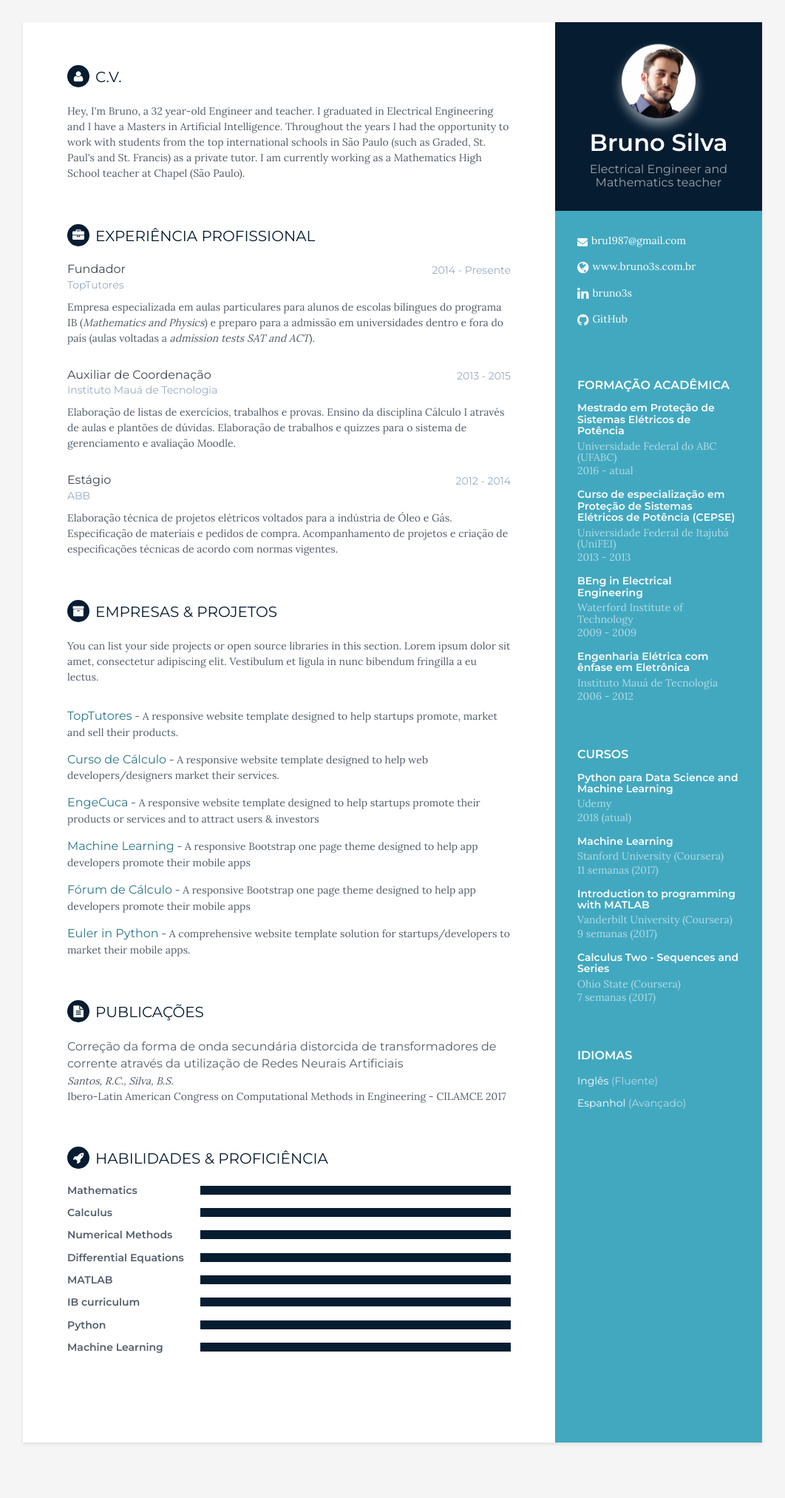
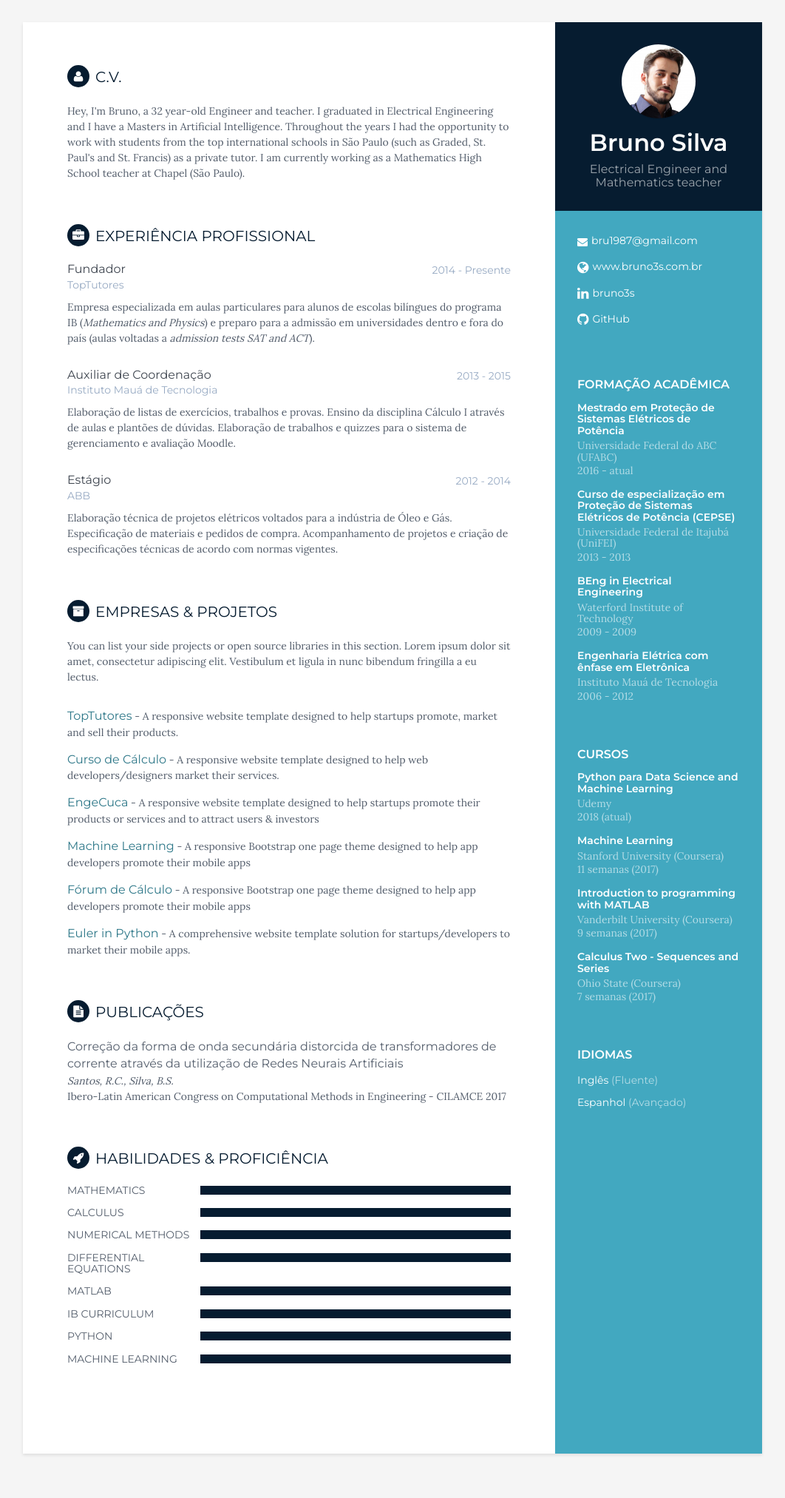
Before and after one commit to bru1987/bru1987.github.io, a Jekyll site: the page built from cv.html, in a window 1280 px wide. Shown: the whole page at 74% size, without its empty margins (109-1171 px from the left). Built offline with Jekyll 4.4.1, drawn with Linux system fonts in a browser that asks for light colours.

Commit message:
change contact-container font-family

```diff
--- a/assets/css/styles.css
+++ b/assets/css/styles.css
@@ -345,30 +345,16 @@ h2.section-title, h2.container-block-title, .meta, h1.name, h3.tagline {
           animation: full-circle .5s ease-out;
 }
 
-@keyframes float {
-  0% {
-    box-shadow: 0 5px 15px 0px rgba(255,255,255,0.6);
-    transform: translatey(0px);
-  }
-  50% {
-    box-shadow: 0 25px 15px 0px rgba(255,255,255,0.2);
-    transform: translatey(-2px);
-  }
-  100% {
-    box-shadow: 0 5px 15px 0px rgba(255,255,255,0.6);
-    transform: translatey(0px);
-  }
-}
-
-.profile-img {
-  animation: float 4s ease-in-out infinite;
-}
-
 .education-container .item h4, .languages-container li, .project-title a,
-.publication-title, h3.level-title {
+.publication-title, h3.level-title, .contact-container {
   font-family: Montserrat;
 }
 
 h5.meta {
 font-family:  Lora;
 }
+
+h3.level-title {
+  font-weight:  normal;
+  text-transform: uppercase;
+}
```
